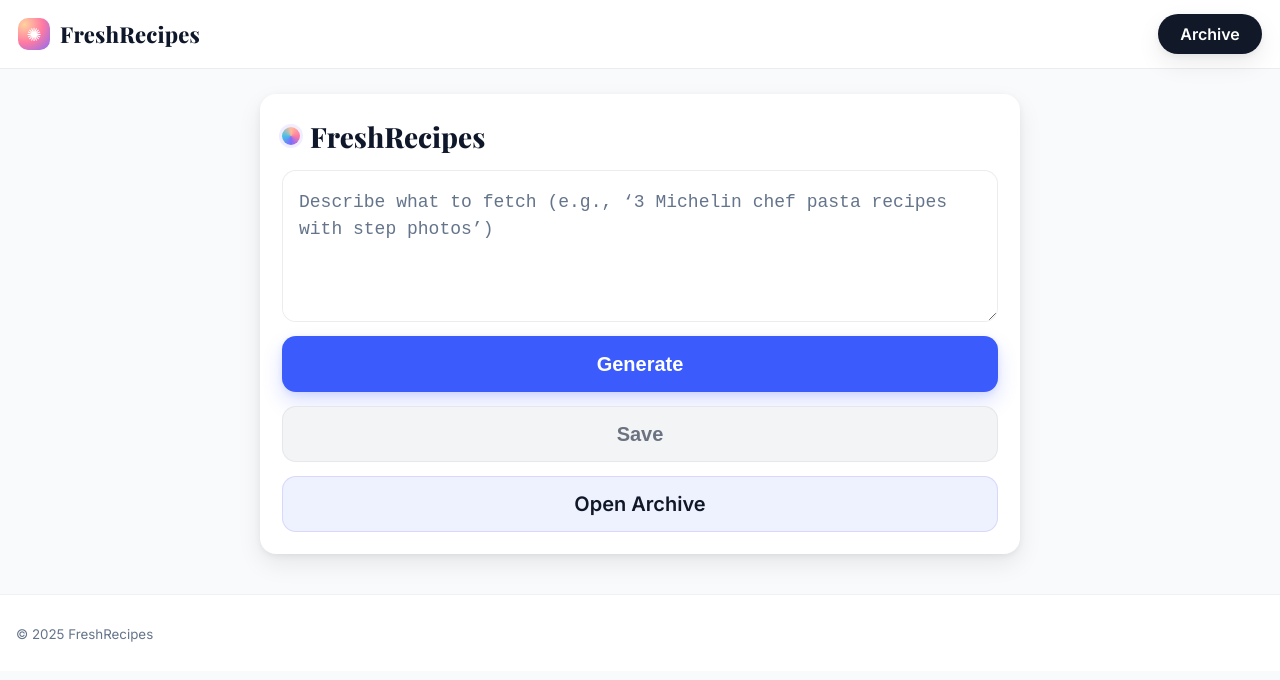
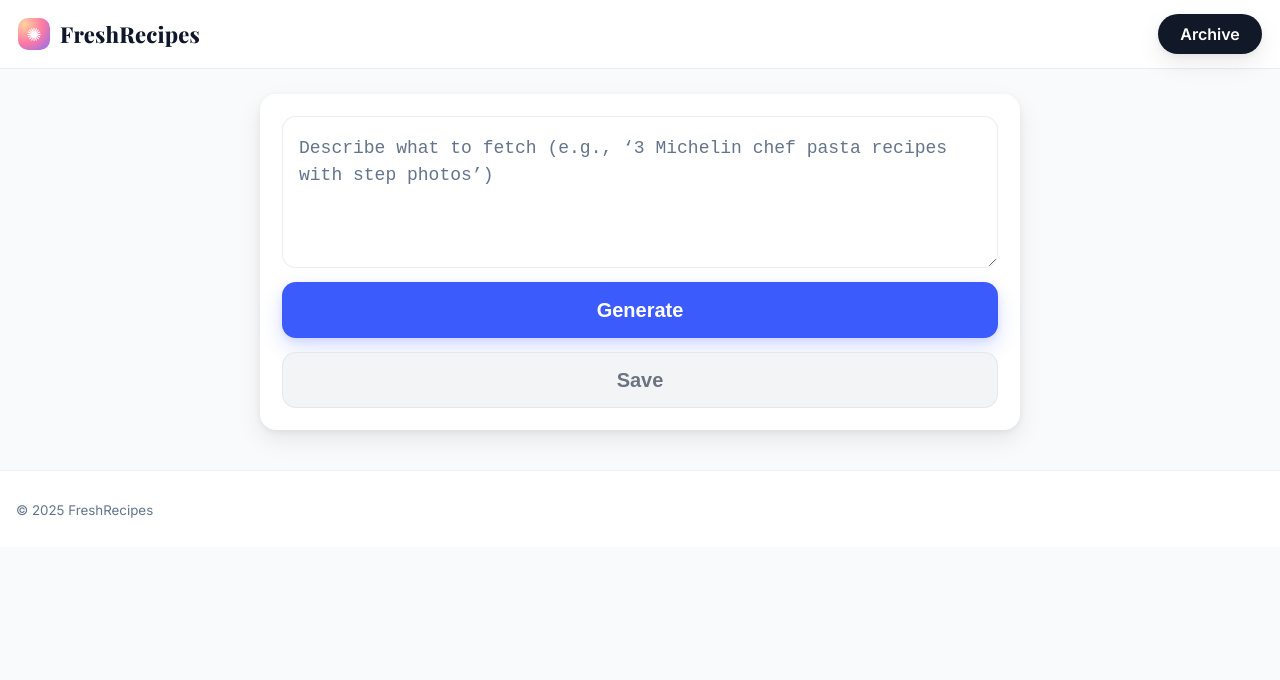
Before and after one commit to Apttyman/freshrecipes, a Next.js app: page / in a window 1280 px wide. Shown: the top 680 px of the page. Built offline with nearby package versions, Linux system fonts and the light colour scheme.

Commit message:
Update page.tsx

```diff
--- a/app/page.tsx
+++ b/app/page.tsx
@@ -46,14 +46,6 @@ export default function HomePage() {
   return (
     <>
       <div className="card">
-        <div className="title-row">
-          <div className="title">
-            <span className="dot" aria-hidden />
-            <span>FreshRecipes</span>
-          </div>
-          <div style={{ width: 112, height: 40 }} />
-        </div>
-
         <div className="stack">
           <label className="textarea-wrap" htmlFor="query">
             <textarea
@@ -68,13 +60,9 @@ export default function HomePage() {
             {busy ? 'Working…' : 'Generate'}
           </button>
 
-          {/* Greyed Save button (disabled until valid HTML) */}
           <button className="btn btn-ghost" disabled={!canSave}>
             Save
           </button>
-
-          {/* Open Archive button inside card */}
-          <a className="btn-link" href="/archive">Open Archive</a>
         </div>
       </div>
 
```
